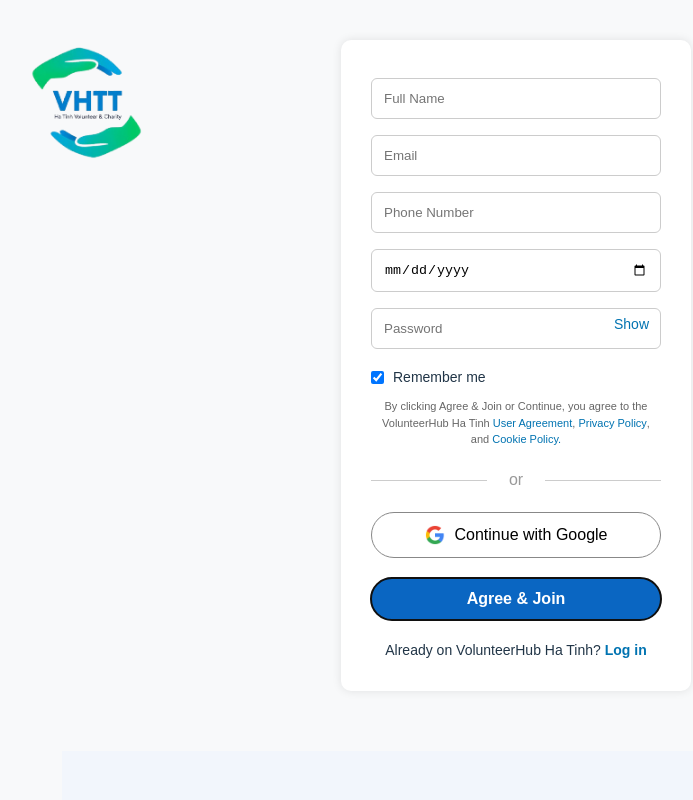
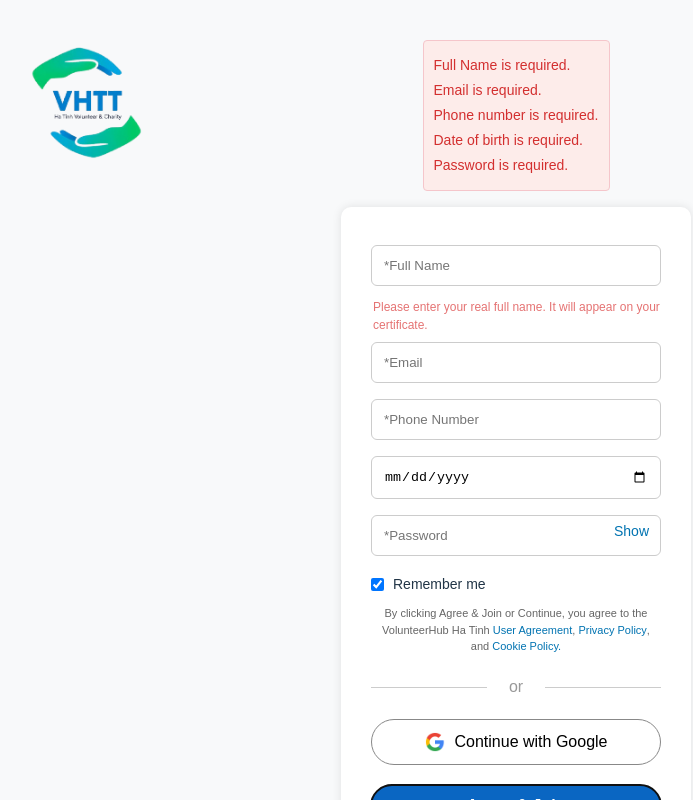
Before and after one commit to truqhieu/VolunteerHub_FE, a React (Vite) app: page /register in a window 1280 px wide. Both pictures are taken after a click on the button "Agree & Join". Shown: the top 800 px of the page, without its empty margins (124-817 px from the left). Built offline with nearby package versions, Linux system fonts and the light colour scheme.

Commit message:
feat: add layout for role, add alert style error

```diff
--- a/src/pages/about-us/aboutus.tsx
+++ b/src/pages/about-us/aboutus.tsx
@@ -44,11 +44,11 @@ const AboutUs: React.FC = () => {
           <h2 className="partnersTitle">Đối tác VolunteerHub</h2>
           <h3 className="partnersSubtitle">Các tổ chức gây quỹ tiêu biểu</h3>
           <div className="partnersGrid">
-            <img src="/public/brand1.png" alt="Partner 1" />
-            <img src="/public/brand2.png" alt="Partner 2" />
-            <img src="/public/brand3.png" alt="Partner 3" />
-            <img src="/public/brand4.png" alt="Partner 4" />
-            <img src="/public/brand5.png" alt="Partner 5" />
+            <img src="/brand1.png" alt="Partner 1" />
+            <img src="/brand2.png" alt="Partner 2" />
+            <img src="/brand3.png" alt="Partner 3" />
+            <img src="/brand4.png" alt="Partner 4" />
+            <img src="/brand5.png" alt="Partner 5" />
           </div>
         </div>
       </section>
--- a/src/pages/login/Login.css
+++ b/src/pages/login/Login.css
@@ -144,3 +144,17 @@ h2 {
   gap: 15px;
   justify-content: center;
 }
+
+.errorContainer {
+  margin-bottom: 16px;
+  padding: 10px;
+  background-color: #fdecea;
+  border: 1px solid #f5c6cb;
+  border-radius: 4px;
+}
+
+.errorText {
+  color: #d32f2f;
+  font-size: 14px;
+  margin: 4px 0;
+}
--- a/src/pages/login/Login.tsx
+++ b/src/pages/login/Login.tsx
@@ -101,7 +101,11 @@ const Login: React.FC = () => {
           <label htmlFor="keepLoggedIn">Keep me logged in</label>
         </div>
 
-        {error && <p className="error">{error}</p>}
+        {error && (
+          <div className="errorContainer">
+            <p className="errorText">{error}</p>
+          </div>
+        )}
 
         <button className="signInButton" onClick={handleLogin}>
           Sign in
--- a/src/pages/register/Register.css
+++ b/src/pages/register/Register.css
@@ -34,3 +34,30 @@
 .checkboxWrapper label {
   margin-left: 8px;
 }
+
+.inputGroup {
+  margin-bottom: 16px;
+}
+
+.inputNote {
+  color: #e57373;
+  font-size: 12px;
+  margin-top: 4px;
+  text-align: left;
+  display: block;
+  padding-left: 2px;
+}
+
+.errorContainer {
+  margin-bottom: 16px;
+  padding: 10px;
+  background-color: #fdecea;
+  border: 1px solid #f5c6cb;
+  border-radius: 4px;
+}
+
+.errorText {
+  color: #d32f2f;
+  font-size: 14px;
+  margin: 4px 0;
+}
--- a/src/pages/register/Register.tsx
+++ b/src/pages/register/Register.tsx
@@ -13,6 +13,7 @@ const Register: React.FC = () => {
 
   const [isSubmitting, setIsSubmitting] = useState(false);
   const [showPassword, setShowPassword] = useState(false);
+  const [formErrors, setFormErrors] = useState<string[]>([]);
 
   const handleChange = (e: React.ChangeEvent<HTMLInputElement>) => {
     const { name, value } = e.target;
@@ -22,30 +23,24 @@ const Register: React.FC = () => {
   const validateForm = () => {
     const errors: string[] = [];
 
-    if (!formData.fullName.trim()) errors.push("Full Name is required");
-    if (!formData.email.trim()) errors.push("Email is required");
-    if (!formData.phone.trim()) errors.push("Phone number is required");
-    if (!formData.date_of_birth) errors.push("Date of birth is required");
-    if (!formData.password.trim()) errors.push("Password is required");
+    if (!formData.fullName.trim()) errors.push("Full Name is required.");
+    if (!formData.email.trim()) errors.push("Email is required.");
+    if (!formData.phone.trim()) errors.push("Phone number is required.");
+    if (!formData.date_of_birth) errors.push("Date of birth is required.");
+    if (!formData.password.trim()) errors.push("Password is required.");
 
-    // Email validation
     const emailRegex = /^[^\s@]+@[^\s@]+\.[^\s@]+$/;
     if (formData.email && !emailRegex.test(formData.email)) {
-      errors.push("Please enter a valid email address");
+      errors.push("Please enter a valid email address.");
     }
 
-    // Phone validation (basic)
     const phoneRegex = /^\d{10,15}$/;
     if (formData.phone && !phoneRegex.test(formData.phone.replace(/\D/g, ""))) {
-      errors.push("Please enter a valid phone number");
+      errors.push("Please enter a valid phone number.");
     }
 
-    if (errors.length > 0) {
-      alert("Please fix the following errors:\n" + errors.join("\n"));
-      return false;
-    }
-
-    return true;
+    setFormErrors(errors);
+    return errors.length === 0;
   };
 
   const handleSubmit = async () => {
@@ -88,20 +83,32 @@ const Register: React.FC = () => {
   return (
     <div className="registerPage">
       <img src="/logo-remove-bg.png" alt="Logo" className="logo" />
+      {formErrors.length > 0 && (
+        <div className="errorContainer">
+          {formErrors.map((error, index) => (
+            <p key={index} className="errorText">
+              {error}
+            </p>
+          ))}
+        </div>
+      )}
       <div className="loginBox">
         <input
           type="text"
           name="fullName"
-          placeholder="Full Name"
+          placeholder="*Full Name"
           className="input"
           value={formData.fullName}
           onChange={handleChange}
           required
         />
+        <small className="inputNote">
+          Please enter your real full name. It will appear on your certificate.
+        </small>
         <input
           type="email"
           name="email"
-          placeholder="Email"
+          placeholder="*Email"
           className="input"
           value={formData.email}
           onChange={handleChange}
@@ -110,7 +117,7 @@ const Register: React.FC = () => {
         <input
           type="tel"
           name="phone"
-          placeholder="Phone Number"
+          placeholder="*Phone Number"
           className="input"
           value={formData.phone}
           onChange={handleChange}
@@ -128,7 +135,7 @@ const Register: React.FC = () => {
           <input
             type={showPassword ? "text" : "password"}
             name="password"
-            placeholder="Password"
+            placeholder="*Password"
             className="input"
             value={formData.password}
             onChange={handleChange}
```
Also changed, not shown: src/components/admin/AdminSidebar.tsx (added, +145 -0 lines), src/layouts/AdminLayout.tsx (added, +10 -0 lines), src/layouts/DefaultLayout.tsx (added, +12 -0 lines), src/layouts/UserLayout.tsx (added, +10 -0 lines), src/routes/index.tsx (added, +36 -0 lines).
